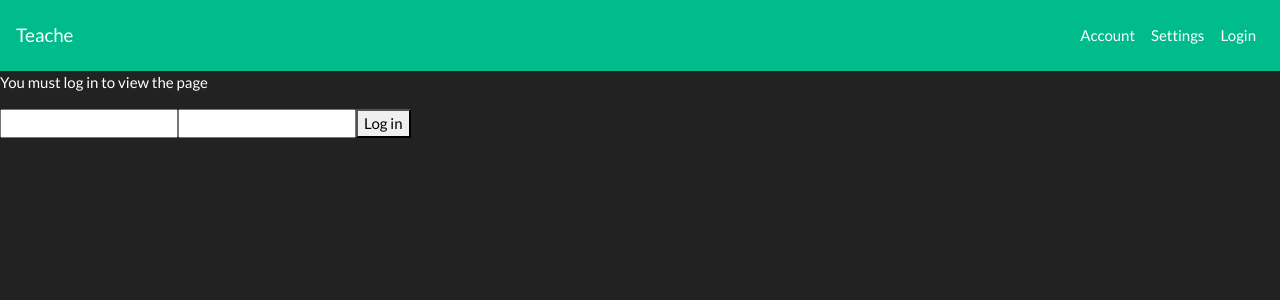
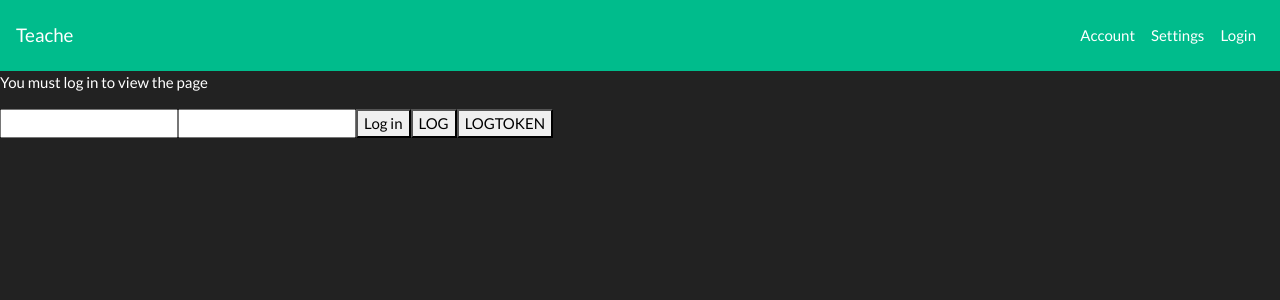
Before and after one commit to zpi-pwr/Teache, a React (Create React App) app in the folder frontend/: page /login in a window 1280 px wide. Shown: the top 300 px of the page. Built offline with nearby package versions, Linux system fonts and the light colour scheme.

Commit message:
Add logging tool

```diff
--- a/frontend/src/components/LoginPage.js
+++ b/frontend/src/components/LoginPage.js
@@ -79,6 +79,8 @@ class LoginPage extends Component {
                 <input name='email' type='text' value={this.state.login} onChange={event => this.handleInput(event)}/>
                 <input name='password' type='password' value={this.state.password} onChange={event => this.handleInput(event)}/>
                 <button onClick={this.login}>Log in</button>
+                <button onClick={() => console.log(this.state.userInfo)}>LOG</button>
+                <button onClick={() => console.log(localStorage.getItem(ACCESS_TOKEN))}>LOGTOKEN</button>
             </div>
         )
     }
```
